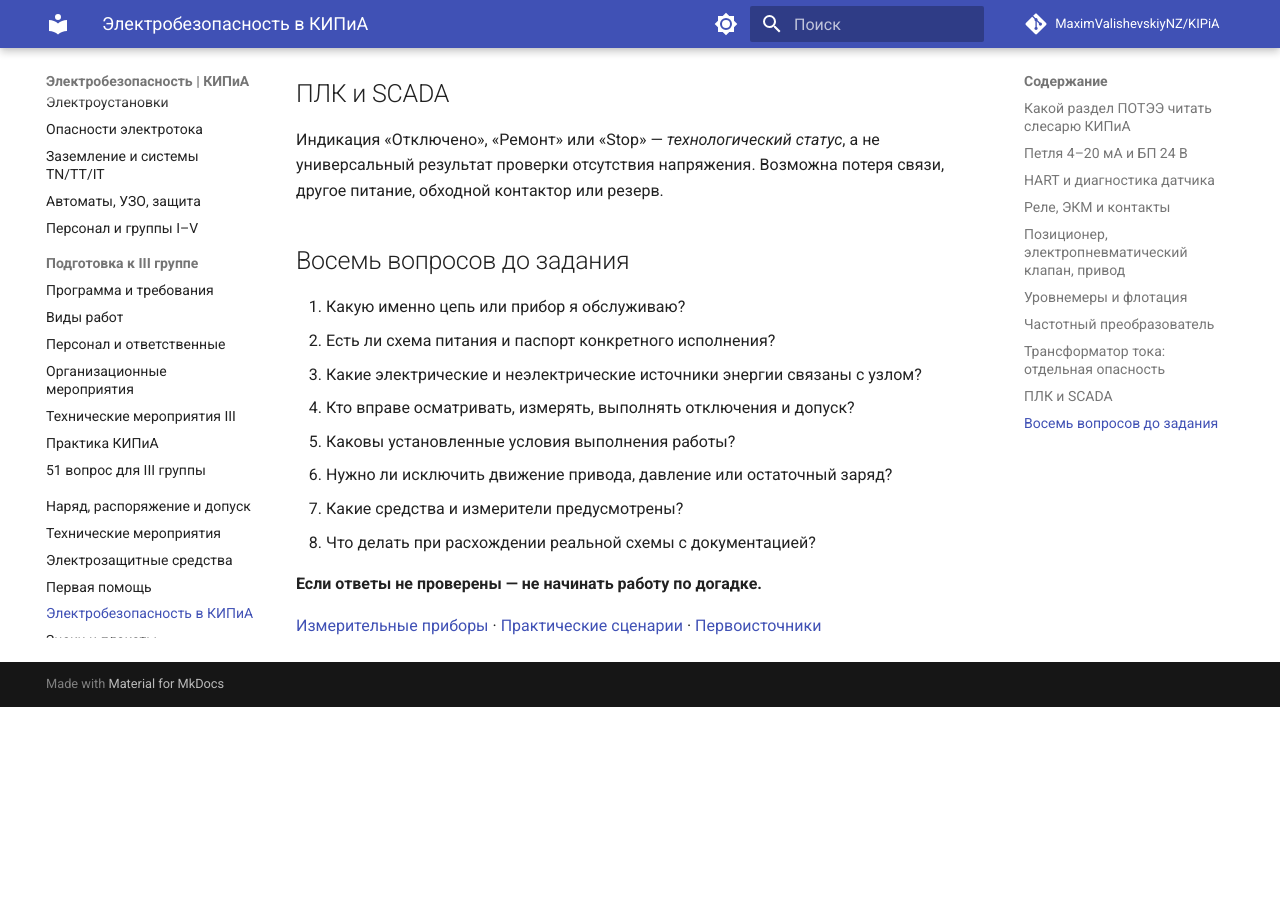
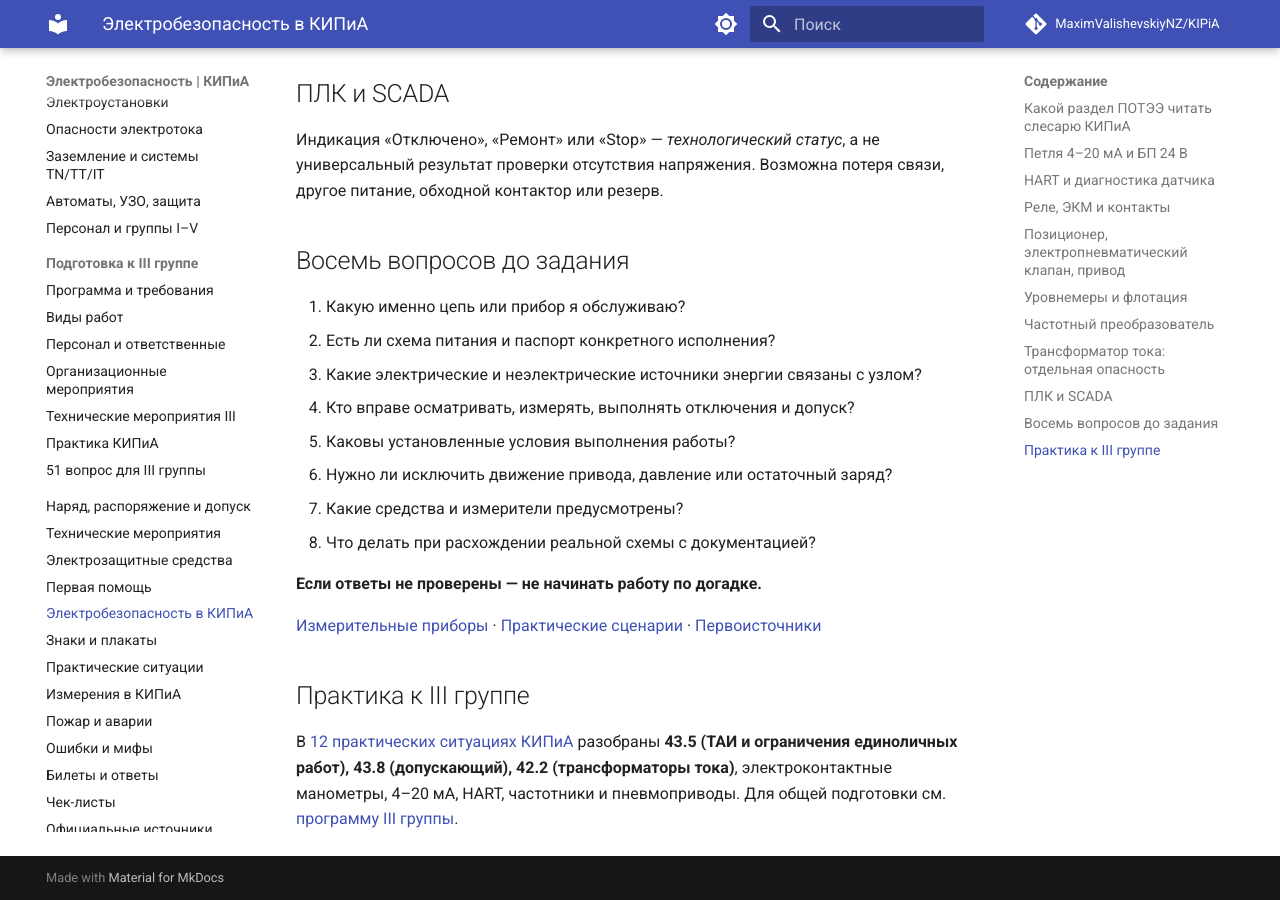
Before and after one commit to MaximValishevskiyNZ/KIPiA, an MkDocs documentation site: the page built from docs/13-kipia.md, in a window 1280 px wide and 900 px high, scrolled down 2324 px. Built offline with MkDocs 1.6.1 and Material for MkDocs 9.7.7, drawn with Linux system fonts in a browser that asks for light colours; comment, search, counter and statistics services are not loaded; before the commit the page ends 3031 px from its top, so only the background shows below that.

Commit message:
docs: связать III группу с базовыми главами и источниками

```diff
--- a/docs/13-kipia.md
+++ b/docs/13-kipia.md
@@ -66,3 +66,8 @@ HART-коммуникатор передаёт цифровые команды
 **Если ответы не проверены — не начинать работу по догадке.**
 
 [Измерительные приборы](19-measurements.md) · [Практические сценарии](18-scenarios.md) · [Первоисточники](17-sources.md)
+
+
+## Практика к III группе
+
+В [12 практических ситуациях КИПиА](27-third-group-kipia.md) разобраны **43.5 (ТАИ и ограничения единоличных работ), 43.8 (допускающий), 42.2 (трансформаторы тока)**, электроконтактные манометры, 4–20 мА, HART, частотники и пневмоприводы. Для общей подготовки см. [программу III группы](22-third-group.md).
```
